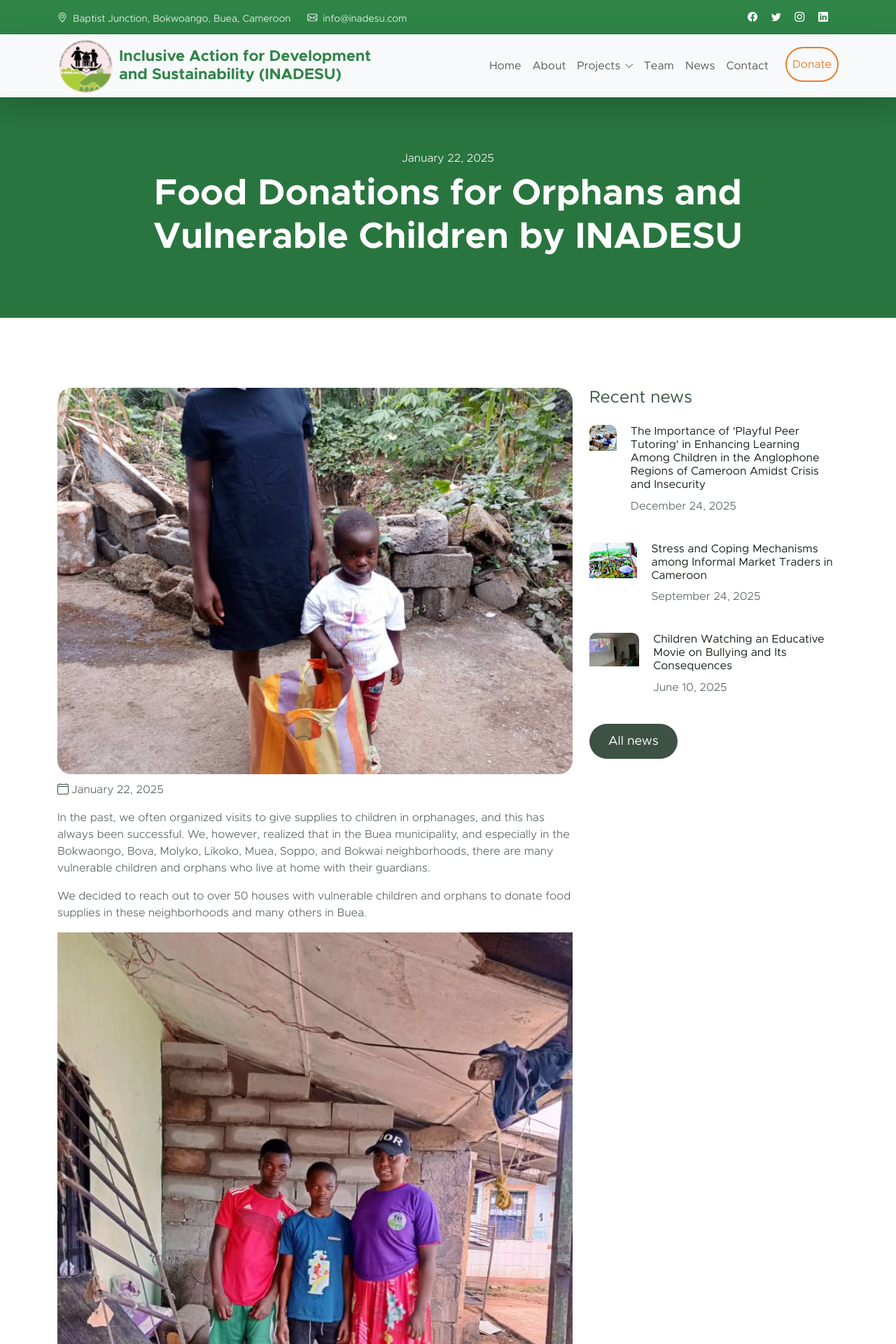
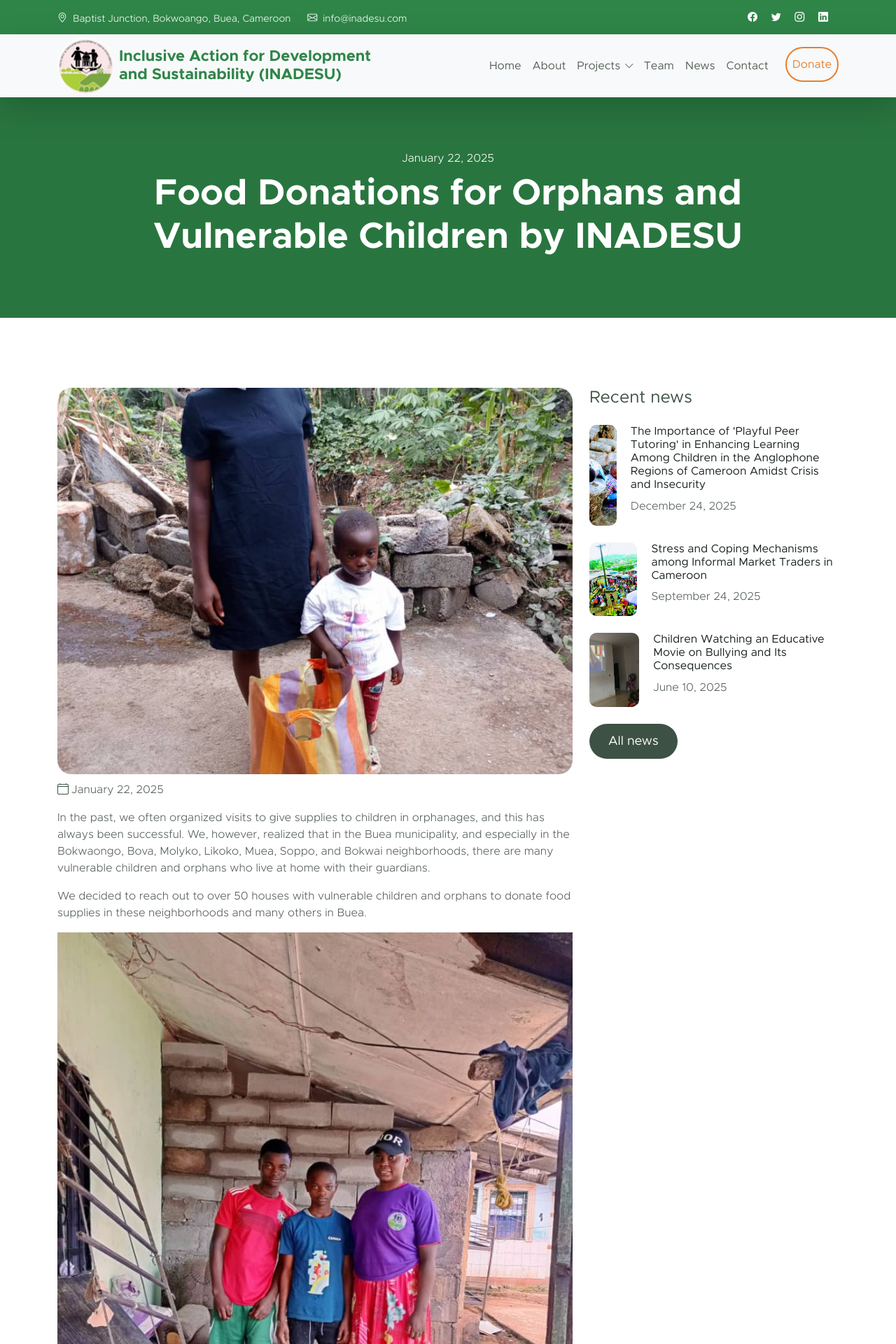
Before and after one commit to inadesu7/inadesu7.github.io, a Jekyll site: the page built from _posts/2025-01-22-food-donations-orphans-vulnerable-children.md, in a window 1280 px wide. Shown: the top 1920 px of the page at 70% size. Built offline with Jekyll 4.4.1, drawn with Linux system fonts in a browser that asks for light colours.

Commit message:
sidebar update

```diff
--- a/assets/css/inadesu-overrides.css
+++ b/assets/css/inadesu-overrides.css
@@ -142,6 +142,17 @@ h6 {
   object-position: center;
 }
 
+.news-block-two-col-image-wrap {
+  aspect-ratio: 1 / 1;
+}
+
+.news-block-two-col-image-wrap .news-image {
+  width: 100%;
+  height: 100%;
+  object-fit: cover;
+  object-position: center;
+}
+
 :focus-visible {
   outline: 3px solid var(--custom-btn-bg-color);
   outline-offset: 3px;
```
